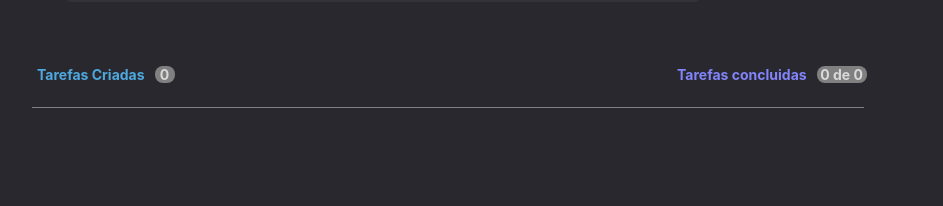
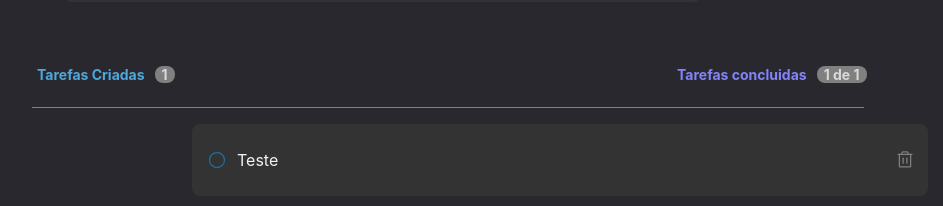
Before and after one commit to ReinaldoARamos/Todo_React, a React (Vite) app: page / in a window 1280 px wide. Shown: the part 154-360 px from the top of the page, without its empty margins (208-1151 px from the left). Built offline with nearby package versions, Linux system fonts and the light colour scheme.

Commit message:
app false

```diff
--- a/src/componentes/Task.tsx
+++ b/src/componentes/Task.tsx
@@ -9,17 +9,21 @@ export interface Itask {
   key?: string;
   content: string;
   iscomplete: boolean;
-  deleteTask: ( TaskContent: string )=> void //passando a função como propriedade com o content em formato string
+  deleteTask?: ( TaskContent: string )=> void //passando a função como propriedade com o content em formato string
 
 }
 
 export function Task() {
   const [TaskContent, setTaskContent] = useState("");
-  const [Task, setNewTask] = useState<Itask[]>([]);
+  const [Task, setNewTask] = useState<Itask[]>([{
+    key:"1",
+    content:"Teste" ,
+    iscomplete:true
+  }]);
+  const counterComplete = Task.filter(tasks => tasks.iscomplete).length
   const counter = Task.length;
-  const counteComplete = Task.filter((Task) => {
-    Task.iscomplete;
-  }).length;
+
+
 
   function handleInputChange() {
     const InputContent = event.target.value;
@@ -82,7 +86,7 @@ export function Task() {
 
         <span className={styles.Concluded}>
           Tarefas concluidas
-          <span className={styles.done}>{counteComplete} de {counter}</span>
+          <span className={styles.done}>{counterComplete} de {counter}</span>
         </span>
       </div>
       <main>
```
Also changed, not shown: 1 other file (tests, documents, lock files or other folders).
